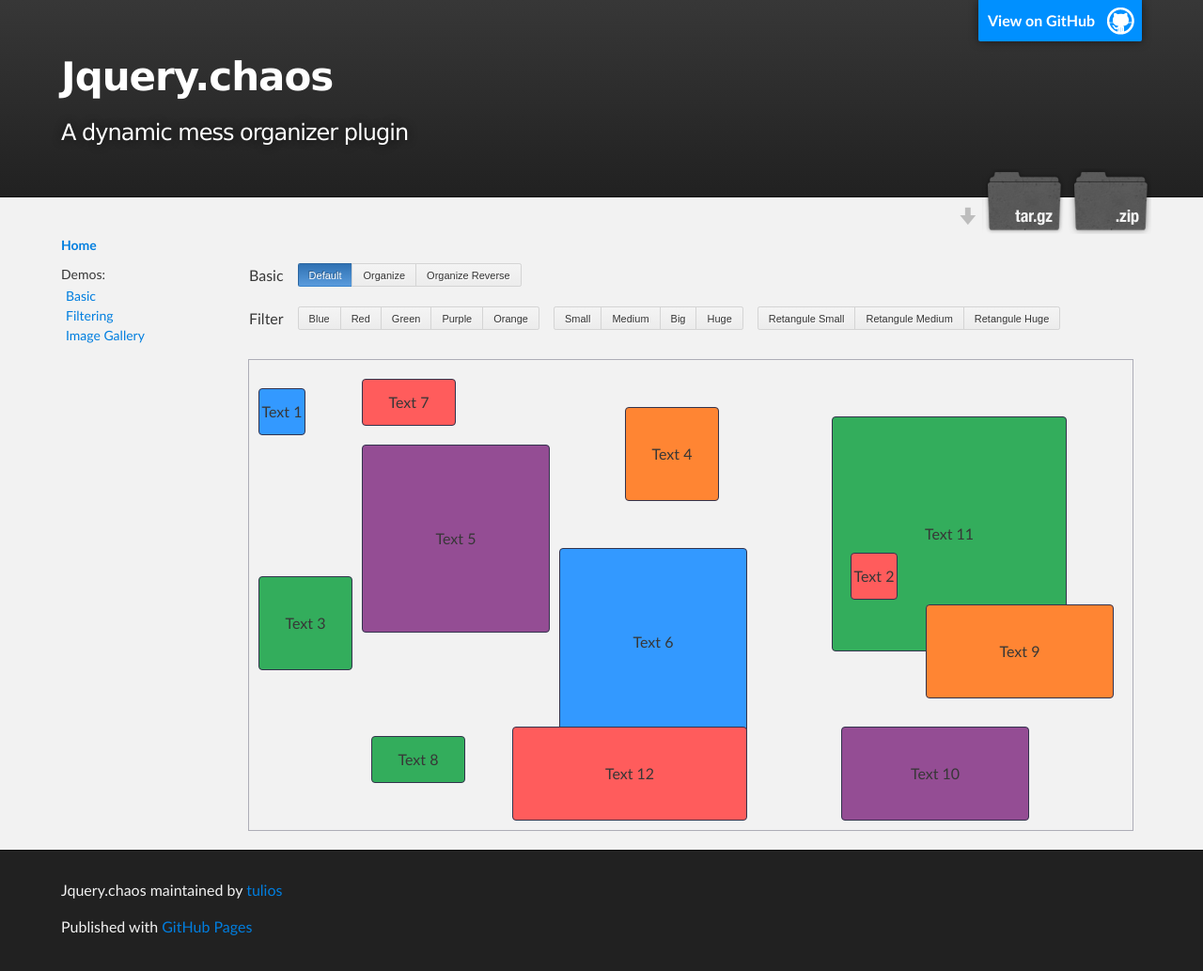
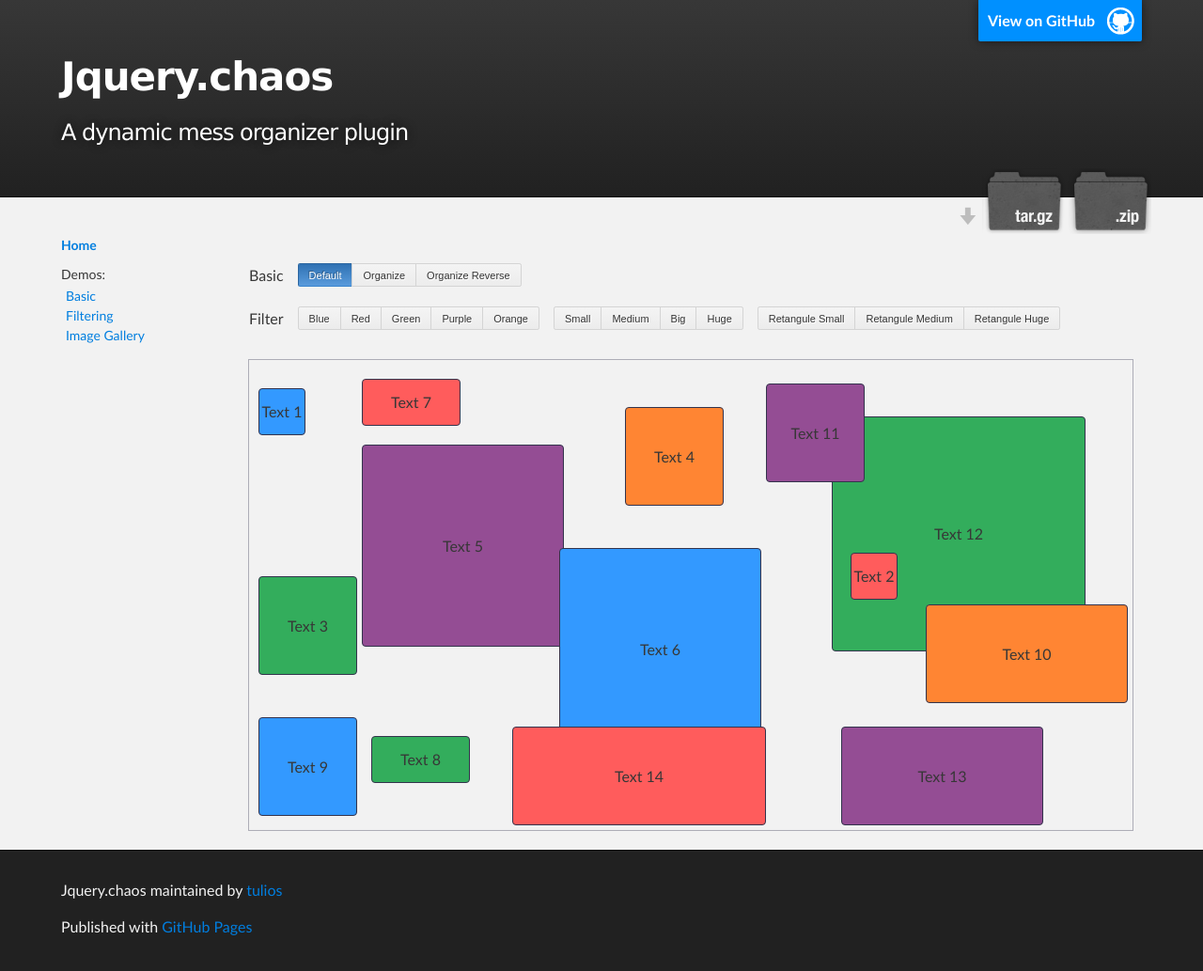
Before and after one commit to tulios/jquery.chaos, a Jekyll site: the page built from index.html, in a window 1280 px wide. Shown: the whole page at 94% size. Built offline with Jekyll 4.4.1, drawn with Linux system fonts in a browser that asks for light colours; nearby versions of some CDN libraries.

Commit message:
improving examples

```diff
--- a/index.html
+++ b/index.html
@@ -69,10 +69,12 @@ layout: nil
         <div class="atom big blue" style="left: 330px; top: 200px;">Text 6</div>
         <div class="atom retangule-small red" style="left: 120px; top: 20px;">Text 7</div>
         <div class="atom retangule-small green" style="left: 130px; top: 400px;">Text 8</div>
-        <div class="atom retangule-medium orange" style="left: 720px; top: 260px;">Text 9</div>
-        <div class="atom retangule-medium purple" style="left: 630px; top: 390px;">Text 10</div>
-        <div class="atom huge green" style="left: 620px; top: 60px;">Text 11</div>
-        <div class="atom retangule-huge red" style="left: 280px; top: 390px;">Text 12</div>
+        <div class="atom medium blue" style="left: 10px; top: 380px;">Text 9</div>
+        <div class="atom retangule-medium orange" style="left: 720px; top: 260px;">Text 10</div>
+        <div class="atom medium purple" style="left: 550px; top: 25px;">Text 11</div>
+        <div class="atom huge green" style="left: 620px; top: 60px;">Text 12</div>
+        <div class="atom retangule-medium purple" style="left: 630px; top: 390px;">Text 13</div>
+        <div class="atom retangule-huge red" style="left: 280px; top: 390px;">Text 14</div>
 
       </div>
     </div>
--- a/stylesheets/style.css
+++ b/stylesheets/style.css
@@ -43,44 +43,44 @@
 }
 
 .atom.medium {
-  width: 98px;
-  height: 98px;
-  line-height: 98px;
+  width: 103px;
+  height: 103px;
+  line-height: 103px;
   z-index: 3;
 }
 
 .atom.big {
-  width: 198px;
-  height: 198px;
-  line-height: 198px;
+  width: 213px;
+  height: 213px;
+  line-height: 213px;
   z-index: 2;
 }
 
 .atom.huge {
-  width: 248px;
+  width: 268px;
   height: 248px;
   line-height: 248px;
   z-index: 1;
 }
 
 .atom.retangule-small {
-  width: 98px;
+  width: 103px;
   height: 48px;
   line-height: 48px;
   z-index: 4;
 }
 
 .atom.retangule-medium {
-  width: 198px;
-  height: 98px;
-  line-height: 98px;
+  width: 213px;
+  height: 103px;
+  line-height: 103px;
   z-index: 3;
 }
 
 .atom.retangule-huge {
-  width: 248px;
-  height: 98px;
-  line-height: 98px;
+  width: 268px;
+  height: 103px;
+  line-height: 103px;
   z-index: 2;
 }
 
```
Also changed, not shown: _posts/demos/2012-08-10-basic.html (+6 -4 lines), _posts/demos/2012-08-10-filtering.html (+6 -4 lines).
